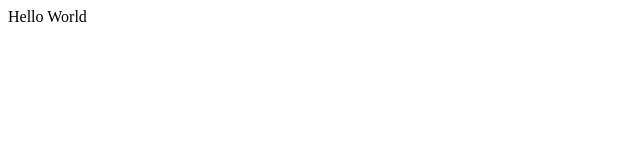
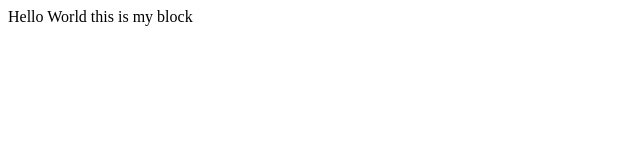
Before and after one commit to plcarmona/3rdTrial, a plain HTML site: page index.html in a window 1280 px wide. Shown: the whole page, without its empty margins (0-640 px from the left). Drawn offline with Linux system fonts and the light colour scheme.

Commit message:
secund commit

```diff
--- a/index.html
+++ b/index.html
@@ -8,6 +8,7 @@
 
   <body>
     Hello World
+    this is my block
     <script src="https://cdn.freecodecamp.org/testable-projects-fcc/v1/bundle.js"></script>
 
     <!--
```
